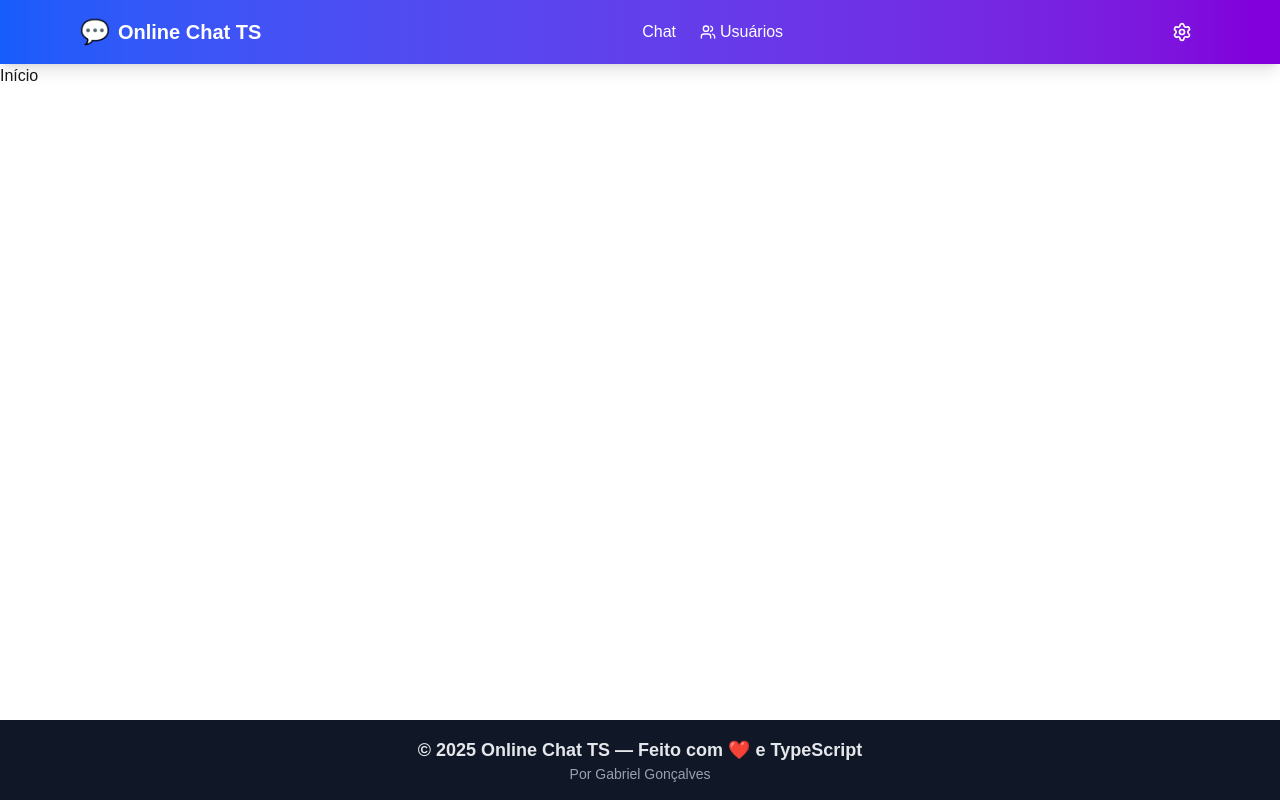
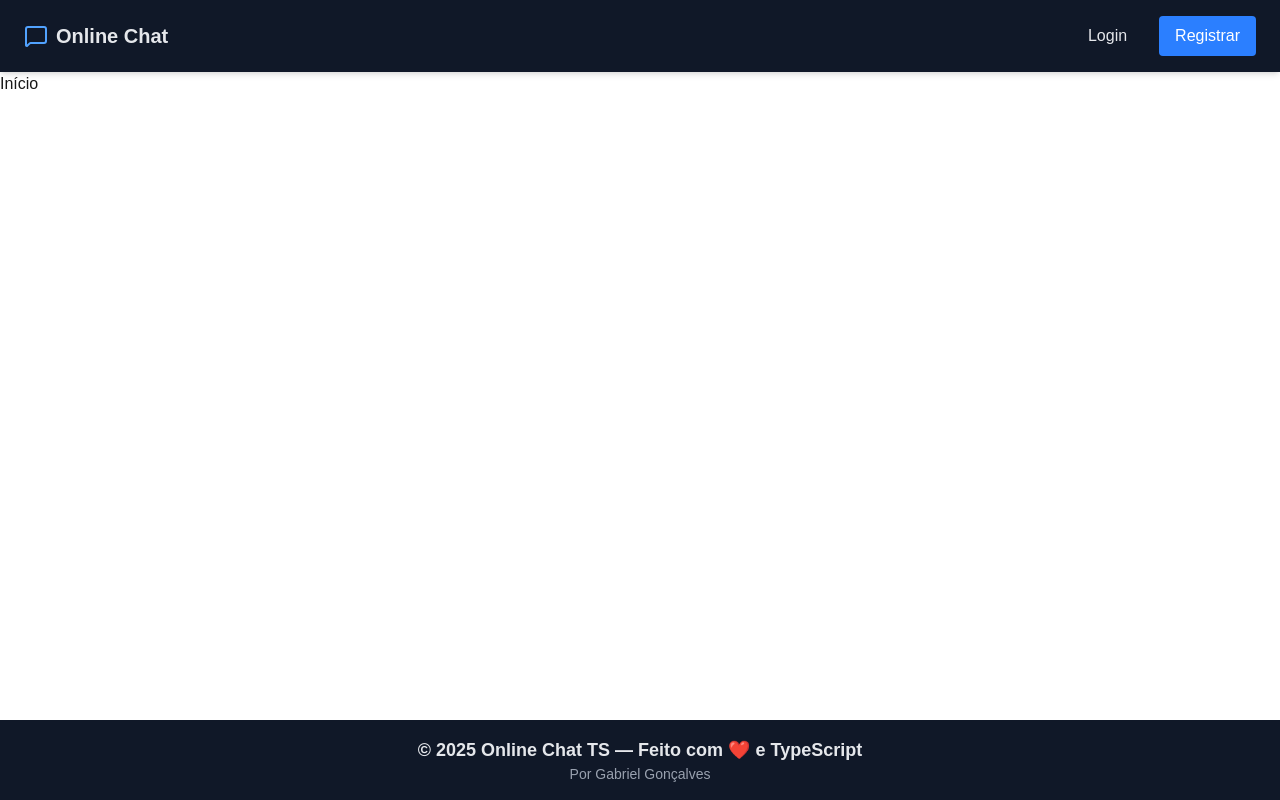
Before and after one commit to GabrielG71/online-chat-js, a Next.js app: page / in a window 1280 px wide. Built offline with nearby package versions, Linux system fonts and the light colour scheme.

Commit message:
Update Header.tsx

```diff
--- a/src/app/components/LayoutComponents/Header.tsx
+++ b/src/app/components/LayoutComponents/Header.tsx
@@ -1,34 +1,23 @@
 import React from "react";
-import { Users, Settings } from "lucide-react";
+import { MessageSquare } from "lucide-react"; // biblioteca de ícones minimalistas
 
 const Header: React.FC = () => {
   return (
-    <header className="bg-gradient-to-r from-blue-600 to-purple-700 shadow-lg sticky top-0 z-50">
-      <div className="max-w-6xl mx-auto px-4 h-16 flex justify-between items-center">
-        <div className="flex items-center space-x-2">
-          <span className="text-2xl">💬</span>
-          <h1 className="text-xl font-bold text-white">Online Chat TS</h1>
+    <header className="bg-gray-900 text-gray-200 py-4 px-6 shadow-md">
+      <div className="container mx-auto flex justify-between items-center">
+        <div className="flex items-center gap-2">
+          <MessageSquare className="w-6 h-6 text-blue-400" />
+          <span className="text-xl font-semibold">Online Chat</span>
         </div>
 
-        <nav className="hidden md:flex space-x-6">
-          <a
-            href="#"
-            className="text-white hover:text-blue-200 transition-colors"
-          >
-            Chat
-          </a>
-          <a
-            href="#"
-            className="text-white hover:text-blue-200 transition-colors flex items-center space-x-1"
-          >
-            <Users className="h-4 w-4" />
-            <span>Usuários</span>
-          </a>
-        </nav>
-
-        <button className="p-2 text-white hover:bg-white/10 rounded-lg transition-all">
-          <Settings className="h-5 w-5" />
-        </button>
+        <div className="flex items-center gap-4">
+          <button className="px-4 py-2 rounded hover:bg-gray-800 transition">
+            Login
+          </button>
+          <button className="px-4 py-2 rounded bg-blue-500 text-white hover:bg-blue-600 transition">
+            Registrar
+          </button>
+        </div>
       </div>
     </header>
   );
```
